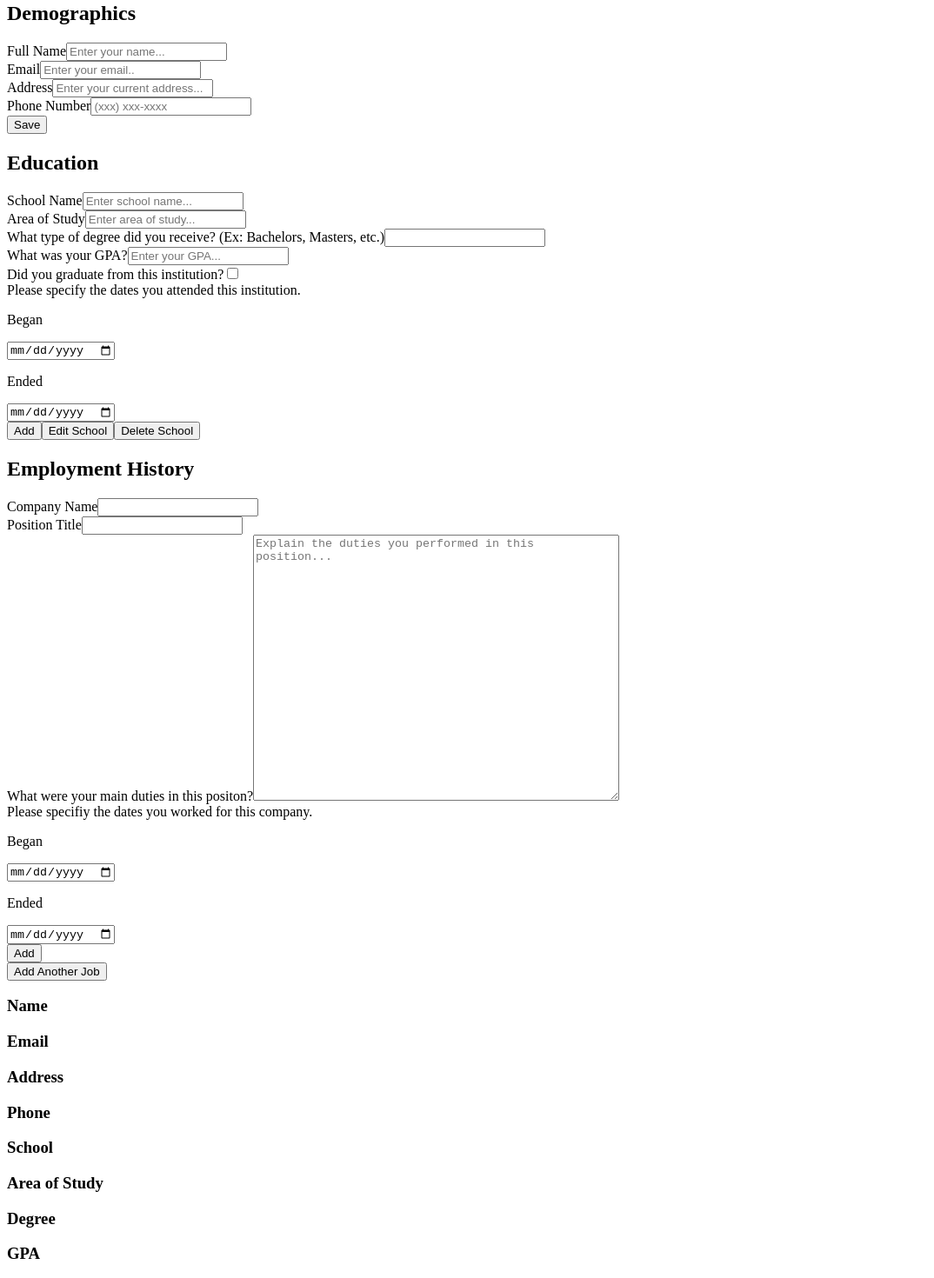
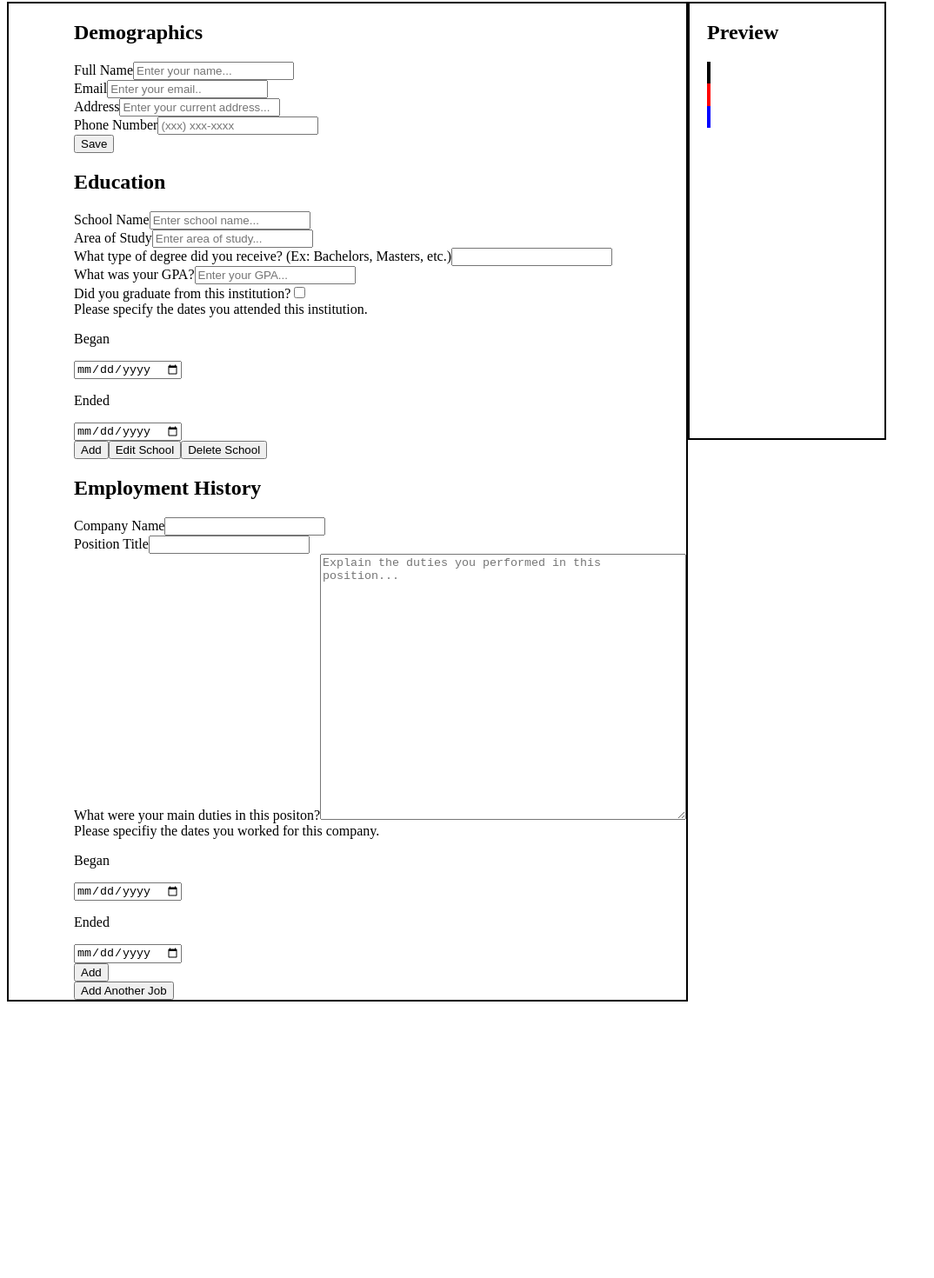
Before and after one commit to amherro/CV-React-App, a React (Create React App) app: page / in a window 1280 px wide. Shown: the part 78-1548 px from the top of the page at 87% size, without its empty margins (0-1074 px from the left). After the commit the page ends 1238 px from the top, so only its background shows below. Built offline with nearby package versions, Linux system fonts and the light colour scheme.

Commit message:
Finishing basic functionality of form, entering text to input and printing to Preview section.

```diff
--- a/src/App.js
+++ b/src/App.js
@@ -6,15 +6,72 @@ import Employment from './components/Employment/Employment'
 import Demo from './components/Demo/Demo'
 
 export default class App extends Component {
+  constructor(props) {
+    super(props);
+
+    this.state = {
+      demographics: [],
+      schools: [],
+      employers: [],
+    }
+    this.addPersonalInfo = this.addPersonalInfo.bind(this);
+    this.addNewEducation = this.addNewEducation.bind(this);
+    this.addNewEmployer = this.addNewEmployer.bind(this)
+  }
+  addPersonalInfo = (info) => {
+    this.setState({
+      demographics: this.state.demographics.concat(info)
+    })
+  }
+  addNewEducation = (school) => {
+    this.setState({
+      schools: this.state.schools.concat(school)
+    })
+  }
+  addNewEmployer = (employer) => {
+    this.setState({
+      employers: this.state.employers.concat(employer)
+    })
+  }
   render() {
+    const { demographics, schools, employers } = this.state;
     return (
       <div>
-        <Header />
-        <Demographics />
-        <Education />
-        <Employment />
-        <Demo />
+        <header>
+          <Header />
+        </header>
+        <main style={mainDisplay}>
+          <div style={formStyle}>
+            <Demographics
+              demographics={demographics}
+              addPersonalInfo={this.addPersonalInfo}
+            />
+            <Education
+              schools={schools}
+              addNewEducation={this.addNewEducation}
+            />
+            <Employment
+              employers={employers}
+              addNewEmployer={this.addNewEmployer}
+            />
+          </div>
+          <div>
+            <Demo
+              demographics={demographics}
+              schools={schools}
+              employers={employers}
+            />
+          </div>
+        </main>
       </div>
     )
   }
 }
+
+const mainDisplay = {
+  display: 'flex',
+}
+
+const formStyle = {
+  border: '2px solid black'
+}
--- a/src/components/Demo/Demo.js
+++ b/src/components/Demo/Demo.js
@@ -1,30 +1,42 @@
 import React, { Component } from 'react'
+
+
 
 export default class Demo extends Component {
     render() {
+        const { demographics, schools, employers } = this.props;
         return (
-            <div>
-                <div className='demographics'>
-                    <h3>Name</h3>
-                    <h3>Email</h3>
-                    <h3>Address</h3>
-                    <h3>Phone</h3>
+            <div style={demoStyle}>
+                <h2>Preview</h2>
+                <div className='demographics' style={{border: '2px black solid', marginRight: '200px'}} >
+                    <h1>{demographics[0]}</h1>
+                    <h1>{demographics[1]}</h1>
+                    <h1>{demographics[2]}</h1>
+                    <h1>{demographics[3]}</h1>
                 </div>
-                <div className='education'>
-                    <h3>School</h3>
-                    <h3>Area of Study</h3>
-                    <h3>Degree</h3>
-                    <h3>GPA</h3>
-                    <h3>Graduate</h3>
-                    <h3>Dates Attended</h3>
+                <div className='education' style={{border: '2px red solid', marginRight: '200px'}} >
+                    <h1>{schools[0]}</h1>
+                    <h1>{schools[1]}</h1>
+                    <h1>{schools[2]}</h1>
+                    <h1>{schools[3]}</h1>
+                    <h1>{schools[4]}</h1>
+                    <h1>{schools[5]}</h1>
+                    <h1>{schools[6]}</h1>
                 </div>
-                <div className='work_history'>
-                    <h3>Company</h3>
-                    <h3>Positon</h3>
-                    <h3>Duties</h3>
-                    <h3>Employment Length</h3>
+                <div className='work_history' style={{border: '2px blue solid', marginRight: '200px'}}>
+                    <h1>{employers[0]}</h1>
+                    <h1>{employers[1]}</h1>
+                    <h1>{employers[2]}</h1>
+                    <h1>{employers[3]}</h1>
+                    <h1>{employers[4]}</h1>
                 </div>
             </div>
         )
     }
 }
+const demoStyle = {
+    marginRight: '75px',
+    paddingLeft: '20px',
+    border: '2px solid #000',
+    minHeight: '500px',
+}
--- a/src/components/Demographics/Address.js
+++ b/src/components/Demographics/Address.js
@@ -2,11 +2,11 @@ import React, { Component } from 'react'
 
 export default class Address extends Component {
     render() {
-        const { address } = this.props
+        const { address, addAddress } = this.props
         return (
             <div>
                 <label>Address</label>
-                <input type='text' placeholder='Enter your current address...' value={address}></input>
+                <input type='text' name='address' placeholder='Enter your current address...' value={address} onChange={addAddress}></input>
             </div>
         )
     }
--- a/src/components/Demographics/Demographics.js
+++ b/src/components/Demographics/Demographics.js
@@ -7,24 +7,81 @@ import Phone from './Phone'
 export default class Demographics extends Component {
     constructor(props) {
         super(props);
-
         this.state = {
-            name: '',
-            email: '',
-            address: '',
-            phone: '',
+            info: {
+                name: '',
+                email: '',
+                address: '',
+                phone: '',
+            },
+            people: [],
         }
     }
+    addDemographics = (e) => {
+        e.preventDefault();
+        this.props.addPersonalInfo([this.state.info.name, this.state.info.email, this.state.info.address, this.state.info.phone])
+        this.setState({
+            people: this.state.people.concat(this.state.info),
+            info: {
+                name: '',
+                email: '',
+                address: '',
+                phone: '',
+            }
+        })
+        this.props.demographics.concat(this.state.people)
+    }
+    addName = (e) => {
+        this.setState({
+            info: {
+                name: e.target.value,
+                email: this.state.info.email,
+                address: this.state.info.address,
+                phone: this.state.info.phone,
+            }
+        })
+    }
+    addEmail = (e) => {
+        this.setState({
+            info: {
+                name: this.state.info.name,
+                email: e.target.value,
+                address: this.state.info.address,
+                phone: this.state.info.phone,
+            }
+        })
+    }
+    addAddress = (e) => {
+        this.setState({
+            info: {
+                name: this.state.info.name,
+                email: this.state.info.email,
+                address: e.target.value,
+                phone: this.state.info.phone,
+            }
+        })
+    }
+    addPhone = (e) => {
+        this.setState({
+            info: {
+                name: this.state.info.name,
+                email: this.state.info.email,
+                address: this.state.info.address,
+                phone: e.target.value,
+            }
+        })
+    }
     render() {
-        const { name, email, address, phone } = this.state;
+        const { people } = this.state;
+        const { name, email, address, phone } = this.state.info;
         return (
-            <div>
+            <div style={demographicsStyle}>
                 <h2>Demographics</h2>
-                <form>
-                    <Name name={name}/>
-                    <Email email={email}/>
-                    <Address address={address}/>
-                    <Phone phone={phone}/>
+                <form people={people} onSubmit={this.addDemographics} >
+                    <Name name={name} addName={this.addName}/>
+                    <Email email={email} addEmail={this.addEmail}/>
+                    <Address address={address} addAddress={this.addAddress}/>
+                    <Phone phone={phone} addPhone={this.addPhone}/>
                     <button type='submit'>Save</button>
                 </form>
             </div>
@@ -33,3 +90,6 @@ export default class Demographics extends Component {
         )
     }
 }
+const demographicsStyle = {
+    marginLeft: '75px',
+}
--- a/src/components/Demographics/Email.js
+++ b/src/components/Demographics/Email.js
@@ -2,11 +2,11 @@ import React, { Component } from 'react'
 
 export default class Email extends Component {
     render() {
-        const { email } = this.props
+        const { email, addEmail } = this.props
         return (
             <div>
                 <label>Email</label>
-                <input type='email' placeholder='Enter your email..' value={email}></input>
+                <input type='email' name='email' placeholder='Enter your email..' value={email} onChange={addEmail}></input>
             </div>
         )
     }
--- a/src/components/Demographics/Name.js
+++ b/src/components/Demographics/Name.js
@@ -2,11 +2,11 @@ import React, { Component } from 'react'
 
 export default class Name extends Component {
     render() {
-        const { name } = this.props
+        const { name, addName } = this.props
         return (
             <div>
                 <label>Full Name</label>
-                <input type='text' placeholder='Enter your name...' value={name}></input>
+                <input type='text' name='name' placeholder='Enter your name...' value={name} onChange={addName}></input>
             </div>
         )
     }
--- a/src/components/Demographics/Phone.js
+++ b/src/components/Demographics/Phone.js
@@ -2,11 +2,11 @@ import React, { Component } from 'react'
 
 export default class Phone extends Component {
     render() {
-        const { phone } = this.props;
+        const { phone, addPhone } = this.props;
         return (
             <div>
                 <label>Phone Number</label>
-                <input type='tel' placeholder='(xxx) xxx-xxxx' value={phone}></input>
+                <input type='tel' name='phone' placeholder='(xxx) xxx-xxxx' value={phone} onChange={addPhone}></input>
             </div>
         )
     }
--- a/src/components/Education/Education.js
+++ b/src/components/Education/Education.js
@@ -3,11 +3,15 @@ import Degree from './Degree/Degree'
 
 export default class Education extends Component {
     render() {
+        const { schools, addNewEducation } = this.props
         return (
-            <div>
+            <div style={educationStyle}>
                 <h2>Education</h2>
-                <Degree />
+                <Degree schools={schools} addNewEducation={addNewEducation}/>
             </div>
         )
     }
 }
+const educationStyle = {
+    marginLeft: '75px'
+}
--- a/src/components/Employment/Employment.js
+++ b/src/components/Employment/Employment.js
@@ -3,12 +3,18 @@ import Jobs from './Job/Jobs'
 
 export default class Employment extends Component {
     render() {
+        const { employers, addNewEmployer } = this.props;
         return (
-            <div>
+            <div style={employmentsStyle}>
                 <h2>Employment History</h2>
-                <Jobs />
+                <Jobs employers={employers} addNewEmployer={addNewEmployer}/>
                 <button>Add Another Job</button>
             </div>
         )
     }
 }
+
+const employmentsStyle = {
+    gridColumn: '1',
+    marginLeft: '75px'
+}
--- a/src/components/Employment/Job/EmploymentLength.js
+++ b/src/components/Employment/Job/EmploymentLength.js
@@ -6,7 +6,7 @@ export default class EmploymentLength extends Component {
         const { length, startJobDate, endJobDate } = this.props
         return (
             <div>
-                <lable>Please specifiy the dates you worked for this company.</lable>
+                <label>Please specifiy the dates you worked for this company.</label>
                 <p>Began</p>
                 <input type='date' value={length.started} onChange={startJobDate}></input>
                 <p>Ended</p>
```
Also changed, not shown: src/components/Education/Degree/Degree.js (+29 -6 lines), src/components/Employment/Job/Jobs.js (+18 -2 lines).
